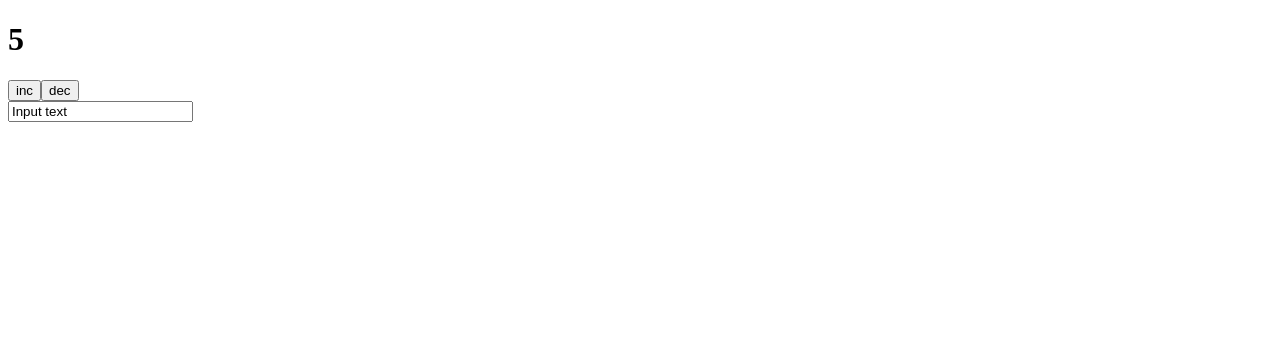
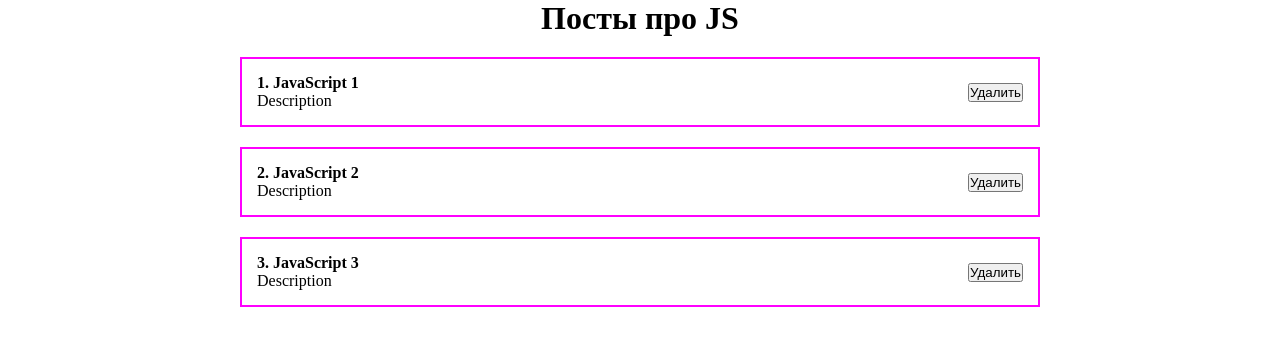
Before and after one commit to alexandrIvanovDev/react-course, a React (Create React App) app: page / in a window 1280 px wide. Shown: the top 346 px of the page. Built offline with nearby package versions, Linux system fonts and the light colour scheme.

Commit message:
Add PostsList

```diff
--- /dev/null
+++ b/src/App.css
@@ -0,0 +1,19 @@
+* {
+    margin: 0;
+    padding: 0;
+    box-sizing: border-box;
+}
+
+.App {
+    width: 800px;
+    margin: 0 auto;
+}
+
+.post {
+    display: flex;
+    justify-content: space-between;
+    align-items: center;
+    border: 2px solid fuchsia;
+    padding: 15px;
+    margin-top: 20px;
+}
--- a/src/App.tsx
+++ b/src/App.tsx
@@ -1,26 +1,28 @@
-import React, {ChangeEvent, useState} from 'react';
+import React, {useState} from 'react';
+import './App.css'
+import {PostsList} from './components/PostItem';
+
+export type PostType = {
+    id: number
+    title: string
+    description: string
+}
 
 function App() {
 
-    const [likes, setLikes] = useState(5)
+    const [post, setPost] = useState<Array<PostType>>([
+        {id: 1, title: 'JavaScript 1', description: 'Description'},
+        {id: 2, title: 'JavaScript 2', description: 'Description'},
+        {id: 3, title: 'JavaScript 3', description: 'Description'}
+    ])
 
-    const [value, setValue] = useState('Input text')
-
-    const increment = () => setLikes(state => state + 1)
-    const decrement = () => setLikes(state => state - 1)
-
-    const onInputHandler = (e: ChangeEvent<HTMLInputElement>) => {
-        setValue(e.currentTarget.value)
+    const deletePost = (id: number) => {
+        setPost(post.filter(p => p.id !== id))
     }
 
     return (
         <div className="App">
-            <h1>{likes}</h1>
-            <button onClick={increment}>inc</button>
-            <button onClick={decrement}>dec</button>
-            <div>
-                <input type="text" value={value} onChange={onInputHandler}/>
-            </div>
+            <PostsList post={post} title={'Посты про JS'} deletePost={deletePost}/>
         </div>
     )
 }
--- /dev/null
+++ b/src/components/PostItem.tsx
@@ -0,0 +1,20 @@
+import React from 'react';
+import {PostType} from '../App';
+import {PostItem} from './PostsList';
+
+type PropsType = {
+    post: Array<PostType>
+    title: string
+    deletePost: (id: number) => void
+}
+
+export const PostsList: React.FC<PropsType> = ({post, title, deletePost}) => {
+    return (
+        <div>
+            <h1 style={{textAlign: 'center'}}>{title}</h1>
+            {post.map(p => {
+                return <PostItem key={p.id} post={p} deletePost={deletePost}/>
+            })}
+        </div>
+    );
+};
--- /dev/null
+++ b/src/components/PostsList.tsx
@@ -0,0 +1,21 @@
+import React from 'react';
+import {PostType} from '../App';
+
+type PropsType = {
+    post: PostType
+    deletePost: (id: number) => void
+}
+
+export const PostItem: React.FC<PropsType> = ({post, deletePost}) => {
+    return (
+        <div className="post" onClick={() => deletePost(post.id)}>
+            <div className='post-content'>
+                <strong>{post.id}. {post.title}</strong>
+                <div>{post.description}</div>
+            </div>
+            <div className='post-btns'>
+                <button>Удалить</button>
+            </div>
+        </div>
+    );
+};
```
